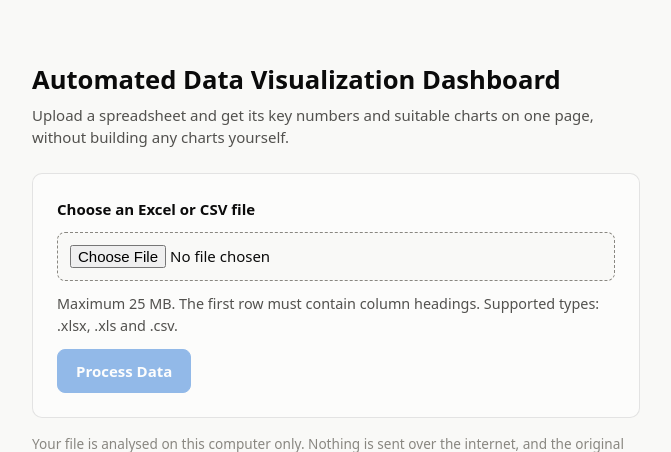
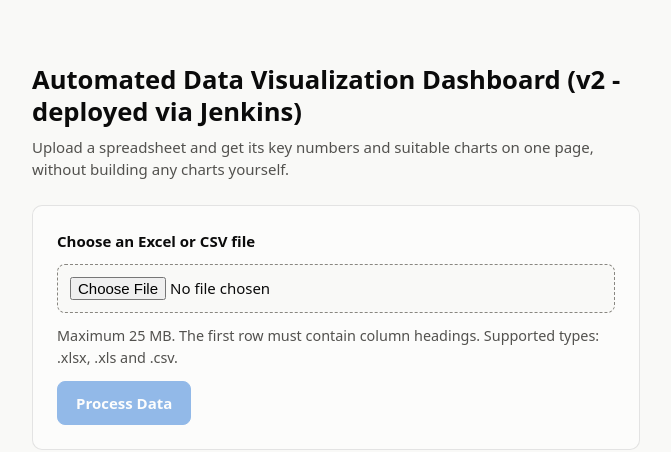
Before and after one commit to sohm200/Data-Visualisation-, a Flask app: page / in a window 1280 px wide. Shown: the top 452 px of the page, without its empty margins (304-975 px from the left). Run offline with Flask 3, Linux system fonts and the light colour scheme.

Commit message:
Update upload page heading for CI/CD second-run demo
Co-Authored-By: Claude Sonnet 5.5 <noreply@anthropic.com>

```diff
--- a/templates/upload.html
+++ b/templates/upload.html
@@ -2,7 +2,7 @@
 {% block content %}
 <main class="page upload">
   <header class="upload-header">
-    <h1>Automated Data Visualization Dashboard</h1>
+    <h1>Automated Data Visualization Dashboard (v2 - deployed via Jenkins)</h1>
     <p>Upload a spreadsheet and get its key numbers and suitable charts on one page, without building any charts yourself.</p>
   </header>
 
```
